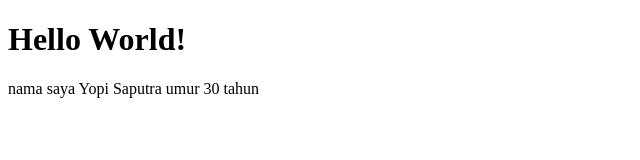
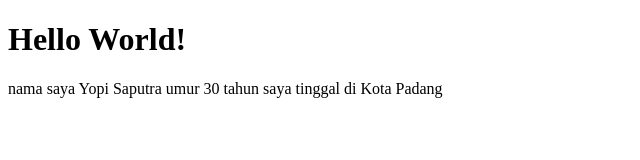
Before and after one commit to yopisaputra/BelajarGit, a plain HTML site: page index.html in a window 1280 px wide. Shown: the whole page, without its empty margins (0-640 px from the left). Drawn offline with Linux system fonts and the light colour scheme.

Commit message:
edit/ Tambah tempat tinggal

```diff
--- a/index.html
+++ b/index.html
@@ -10,5 +10,6 @@
     <h1>Hello World!</h1>
     nama saya Yopi Saputra
     umur 30 tahun
+    saya tinggal di Kota Padang
 </body>
 </html>
```
